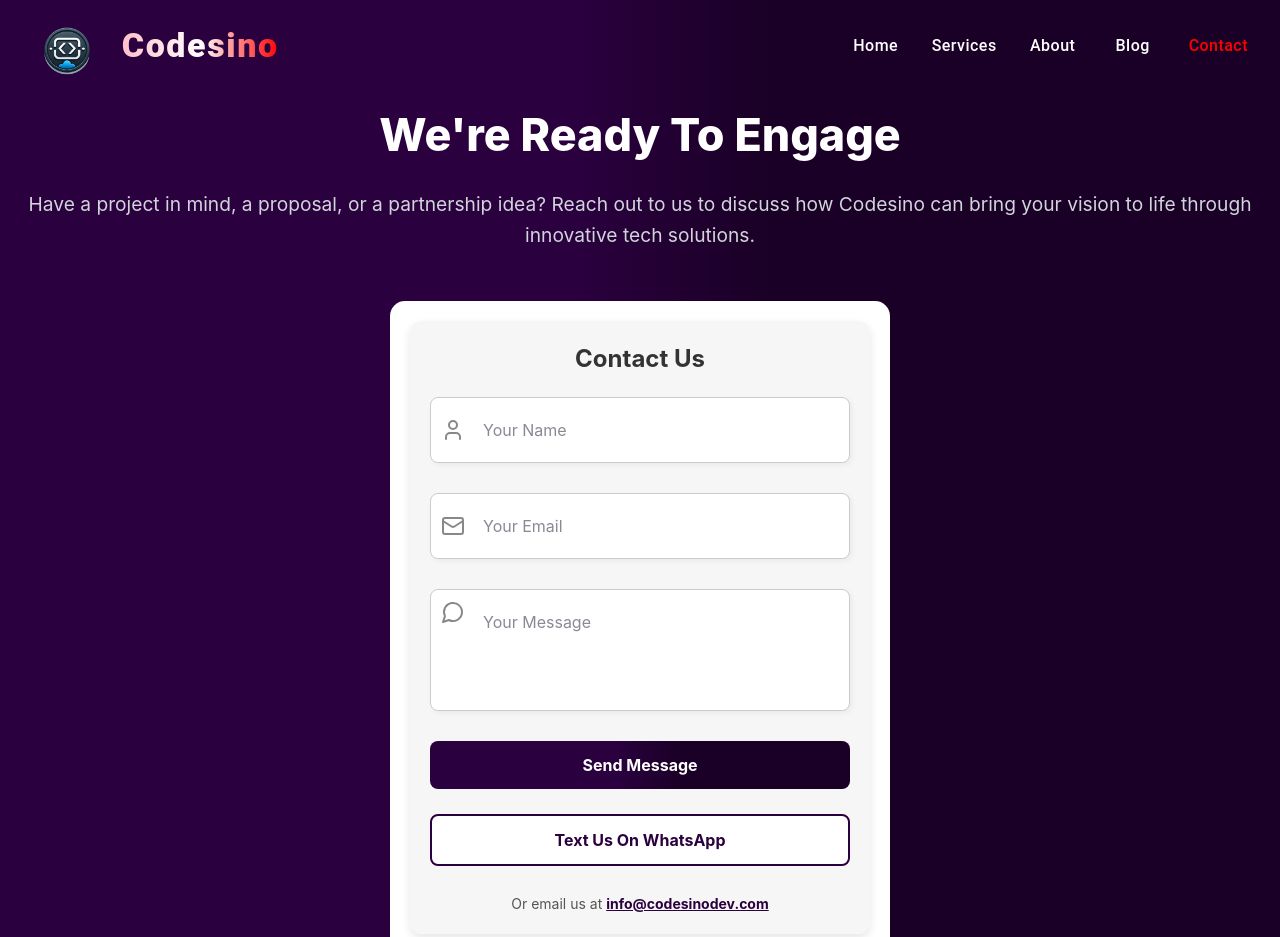
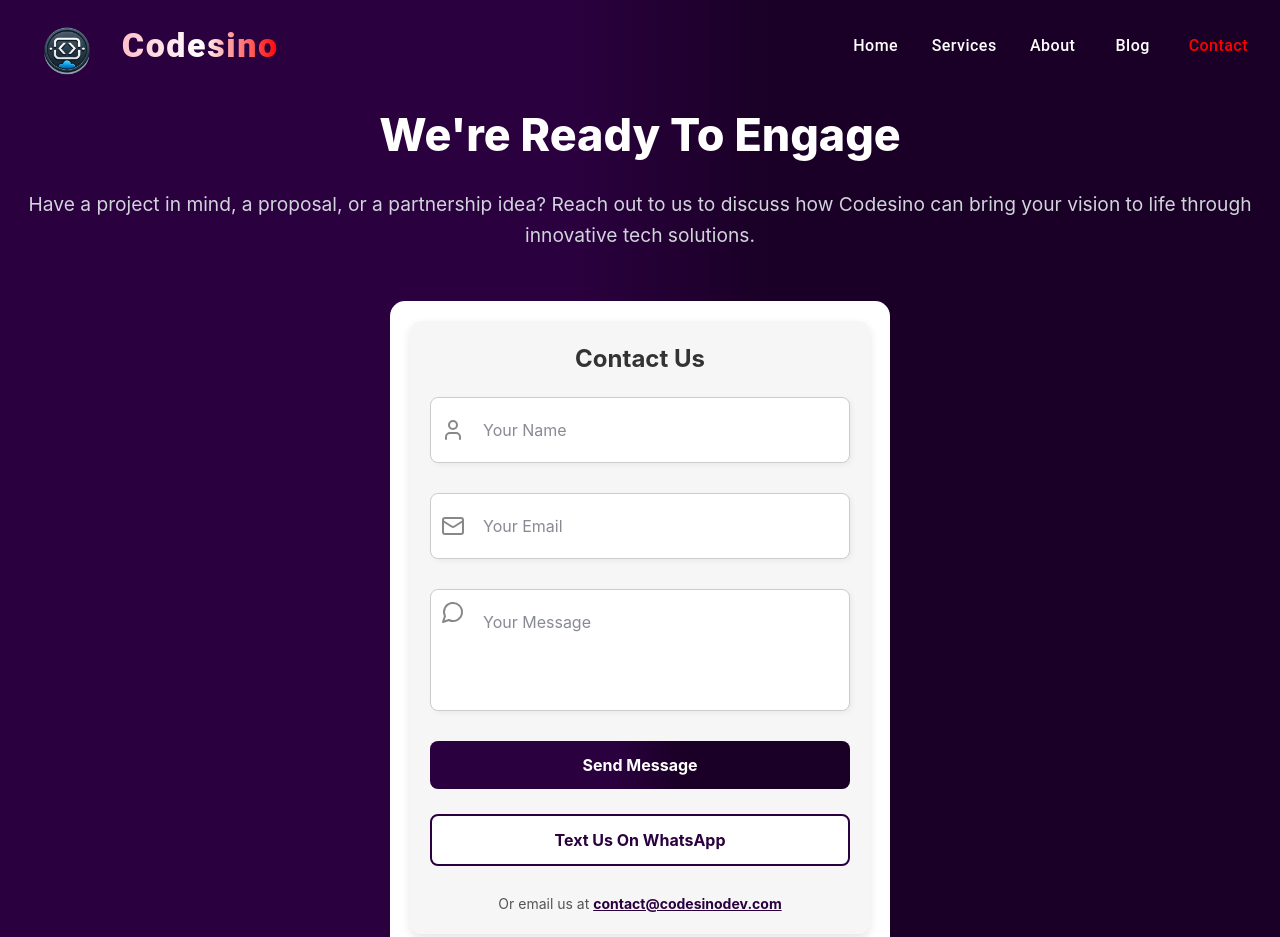
Before and after one commit to JohnsonMasino/Codesino, a React (Vite) app in the folder codesino/: page /contact in a window 1280 px wide. Shown: the top 937 px of the page. Built offline with nearby package versions, Linux system fonts and the light colour scheme.

Commit message:
All Errors Fixe

```diff
--- a/codesino/src/components/ContactForm.jsx
+++ b/codesino/src/components/ContactForm.jsx
@@ -87,7 +87,7 @@ const ContactForm = () => {
 
             {/* Email alternative */}
             <p className="email-alt-text">
-              Or email us at <a href="mailto:info@codesinodev.com">info@codesinodev.com</a>
+              Or email us at <a href="mailto:contact@codesinodev.com">contact@codesinodev.com</a>
             </p>
           </form>
         </div>
--- a/codesino/src/styles/main.css
+++ b/codesino/src/styles/main.css
@@ -175,6 +175,7 @@ html, body {
 .footer-newsletter button:hover {
     background-color: #1D4ED8;
 }
+
 
 
 
```
